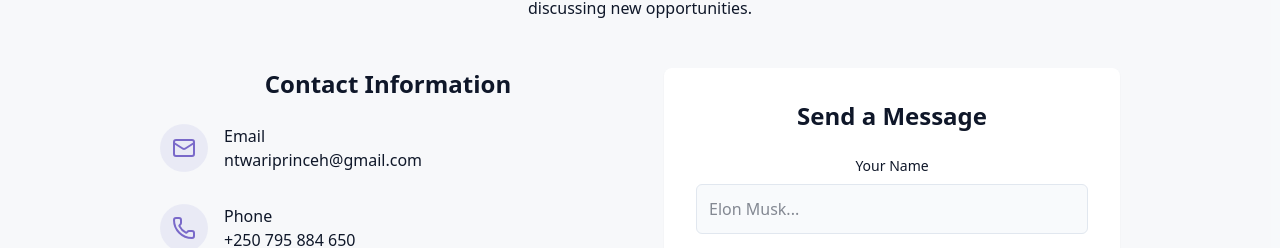
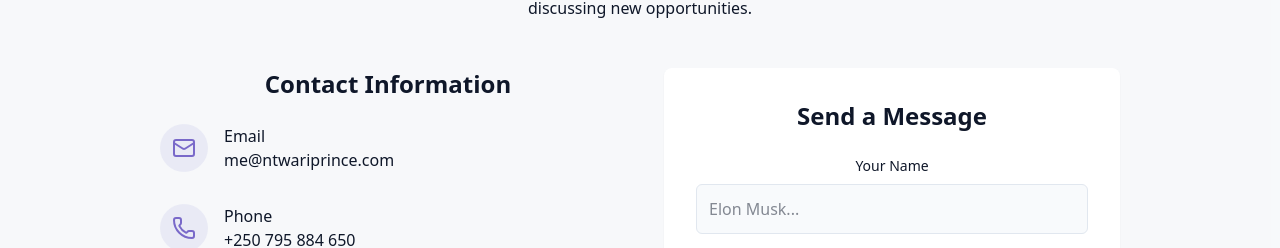
Before and after one commit to 10thPrince/new-react-portifolio, a React (Vite) app in the folder frontend/: page / in a window 1280 px wide. Shown: the part 3646-3894 px from the top of the page. Built offline with nearby package versions, Linux system fonts and the light colour scheme.

Commit message:
Changed the Email to Upadated one

```diff
--- a/frontend/src/components/Contact.jsx
+++ b/frontend/src/components/Contact.jsx
@@ -71,8 +71,8 @@ const Contact = () => {
                                 </div>
                                 <div>
                                     <h4 className="font-medium text-start">Email</h4>
-                                    <a href="mailto:ntwariprinceh@gmail.com" className="text-muted-foreground hover:text-primary transition-colors">
-                                        ntwariprinceh@gmail.com
+                                    <a href="mailto:me@ntwariprince.com" className="text-muted-foreground hover:text-primary transition-colors">
+                                        me@ntwariprince.com
                                     </a>
                                 </div>
                             </div>
```
